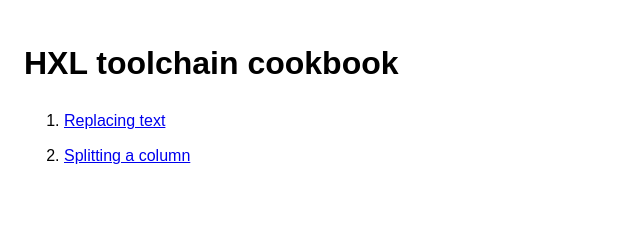
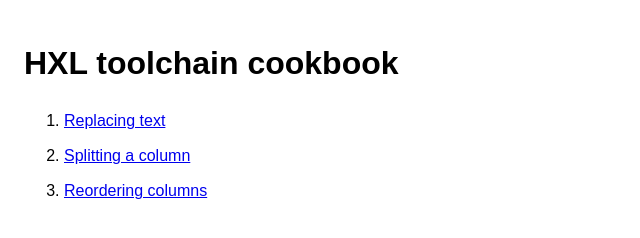
Before and after one commit to HXLStandard/hxl-cookbook, a plain HTML site: page docs/index.html in a window 1280 px wide. Shown: the whole page, without its empty margins (0-640 px from the left). Drawn offline with Linux system fonts and the light colour scheme.

Commit message:
Add reordering-columns example to contents, and add proxy link to recipe.

```diff
--- a/docs/index.html
+++ b/docs/index.html
@@ -15,6 +15,9 @@
       <li>
         <a href="splitting.html">Splitting a column</a>
       </li>
+      <li>
+        <a href="reordering-columns.html">Reordering columns</a>
+      </li>
     </ol>
   </body>
 </html>
```
Also changed, not shown: docs/reordering-columns.html (+1 -1 lines).
